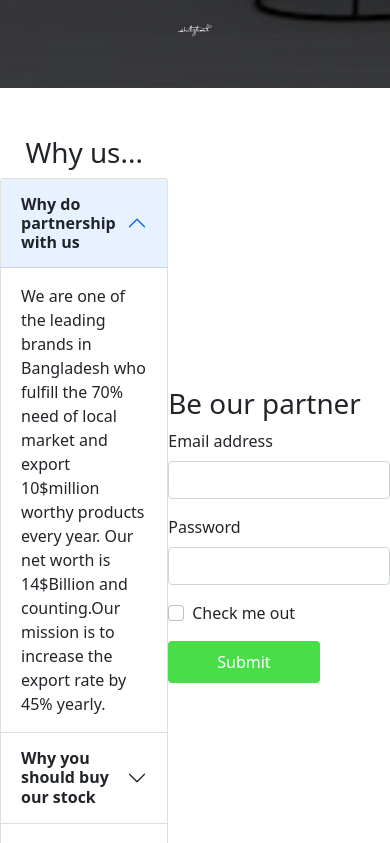
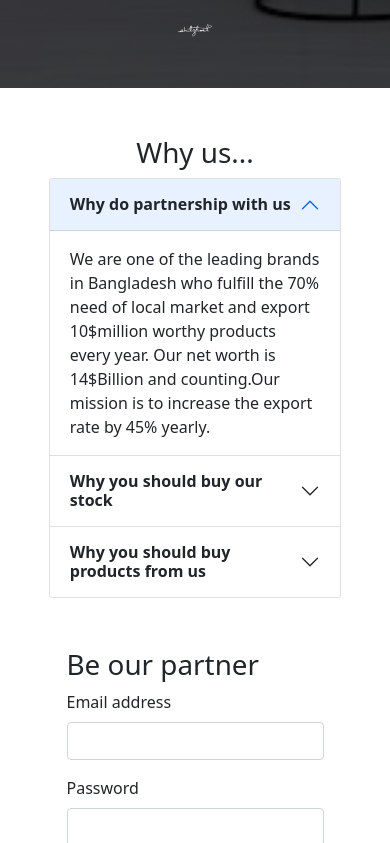
Before and after one commit to MdMehedi-Hasan/east-wood-warehouse, a React (Create React App) app: page / in a window 390 px wide. Shown: the part 1901-2744 px from the top of the page. Built offline with nearby package versions, Linux system fonts and the light colour scheme; no server answers.

Commit message:
extra section responsive done

```diff
--- a/src/Components/Pages/Home/Home.js
+++ b/src/Components/Pages/Home/Home.js
@@ -76,8 +76,8 @@ const Home = () => {
       </section>
 
       <section className="about-us py-5">
-        <div className="d-flex justify-content-around align-items-center">
-          <div className="w-50">
+        <div className="d-flex flex-column flex-lg-row justify-content-around align-items-center">
+          <div className="sm-width-75">
             <h1 className="text-center">Why us...</h1>
             <Accordion></Accordion>
           </div>
--- a/src/Components/Pages/Home/home.css
+++ b/src/Components/Pages/Home/home.css
@@ -18,3 +18,15 @@
 .border-green{
     border-bottom:2px solid#4add4a;
 }
+@media screen and (max-width:768px) {
+    .sm-width-75{
+        width:75%;
+        margin-bottom: 50px;
+    }
+}
+@media screen and (min-width:769px) {
+    .sm-width-75{
+        width:50%;
+        margin-bottom: 0px;
+    }
+}
```
